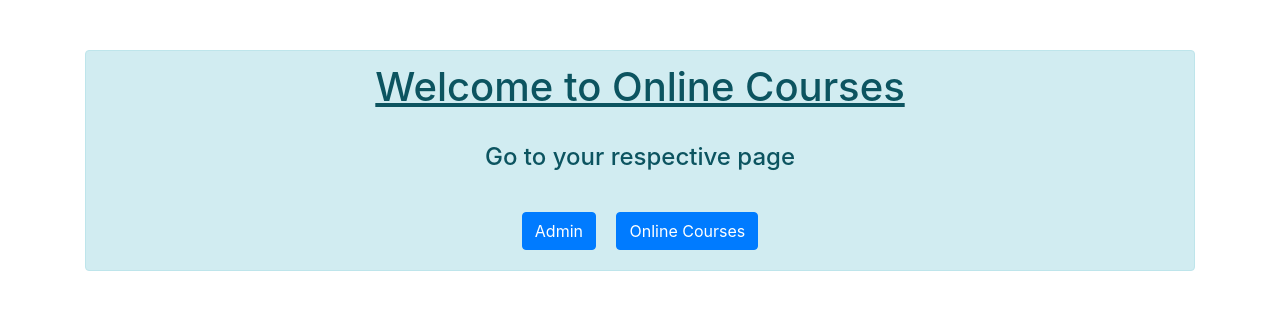
After one commit to abelncm/py-db-app, a Django app: page / in a window 1280 px wide. The commit adds this page. Shown: the top 310 px of the page. Run offline with Django 3.2, Linux system fonts and the light colour scheme; some libraries are stand-ins or nearby versions.

Commit message:
home page

```diff
--- a/myproject/settings.py
+++ b/myproject/settings.py
@@ -56,7 +56,7 @@ ROOT_URLCONF = 'myproject.urls'
 TEMPLATES = [
     {
         'BACKEND': 'django.template.backends.django.DjangoTemplates',
-        'DIRS': [],
+        'DIRS': [os.path.join(BASE_DIR, 'myproject/templates')],
         'APP_DIRS': True,
         'OPTIONS': {
             'context_processors': [
--- /dev/null
+++ b/myproject/templates/home.html
@@ -0,0 +1,25 @@
+<!DOCTYPE html>
+<html lang="en">
+
+<head>
+    {% load static %}
+    <link rel="stylesheet" href="https://maxcdn.bootstrapcdn.com/bootstrap/4.5.2/css/bootstrap.min.css">
+    <meta charset="UTF-8">
+    <title>Home Online Course</title>
+</head>
+
+<body>
+
+    <div class="container" style="text-align: center; margin: 50px auto">
+        <div class="alert-info alert">
+            <h1 style="text-decoration: underline">Welcome to Online Courses</h1><br>
+            <h4>Go to your respective page</h4><br>
+            <a class="btn btn-primary" href="{% url 'admin:index' %}" style="margin: 8px">Admin</a>
+            <a class="btn btn-primary" href="{% url 'onlinecourse:index' %}" style="margin: 8px">Online Courses</a>
+        </div>
+
+    </div>
+
+</body>
+
+</html>
--- a/myproject/urls.py
+++ b/myproject/urls.py
@@ -18,7 +18,10 @@ from django.urls import include, path
 from django.conf.urls.static import static
 from django.conf import settings
 
+from myproject.views import home
+
 urlpatterns = [
+    path('', home, name='home'),
     path('admin/', admin.site.urls),
     path('onlinecourse/', include('onlinecourse.urls')),
 ] + static(settings.MEDIA_URL, document_root=settings.MEDIA_ROOT)
--- /dev/null
+++ b/myproject/views.py
@@ -0,0 +1,8 @@
+from django.shortcuts import HttpResponse
+from django.shortcuts import render
+
+
+def home(request):
+    context = {}
+    # return HttpResponse('<h1>Procceed to URL: /admin or /onlinecourse</h1>')
+    return render(request, 'home.html', context)
```
Also changed, not shown: onlinecourse/admin.py (+11 -2 lines), onlinecourse/templates/onlinecourse/course_list_bootstrap.html (+8 -3 lines), db.sqlite3.
